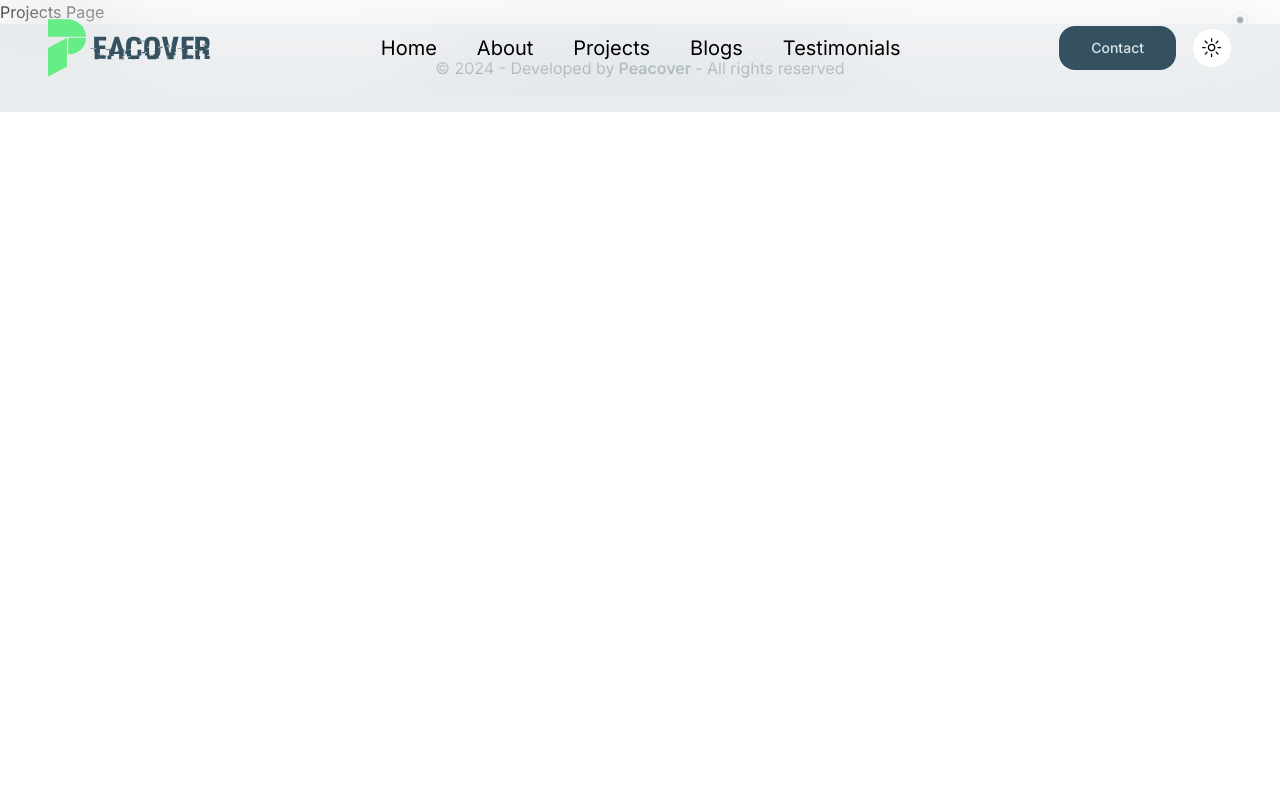
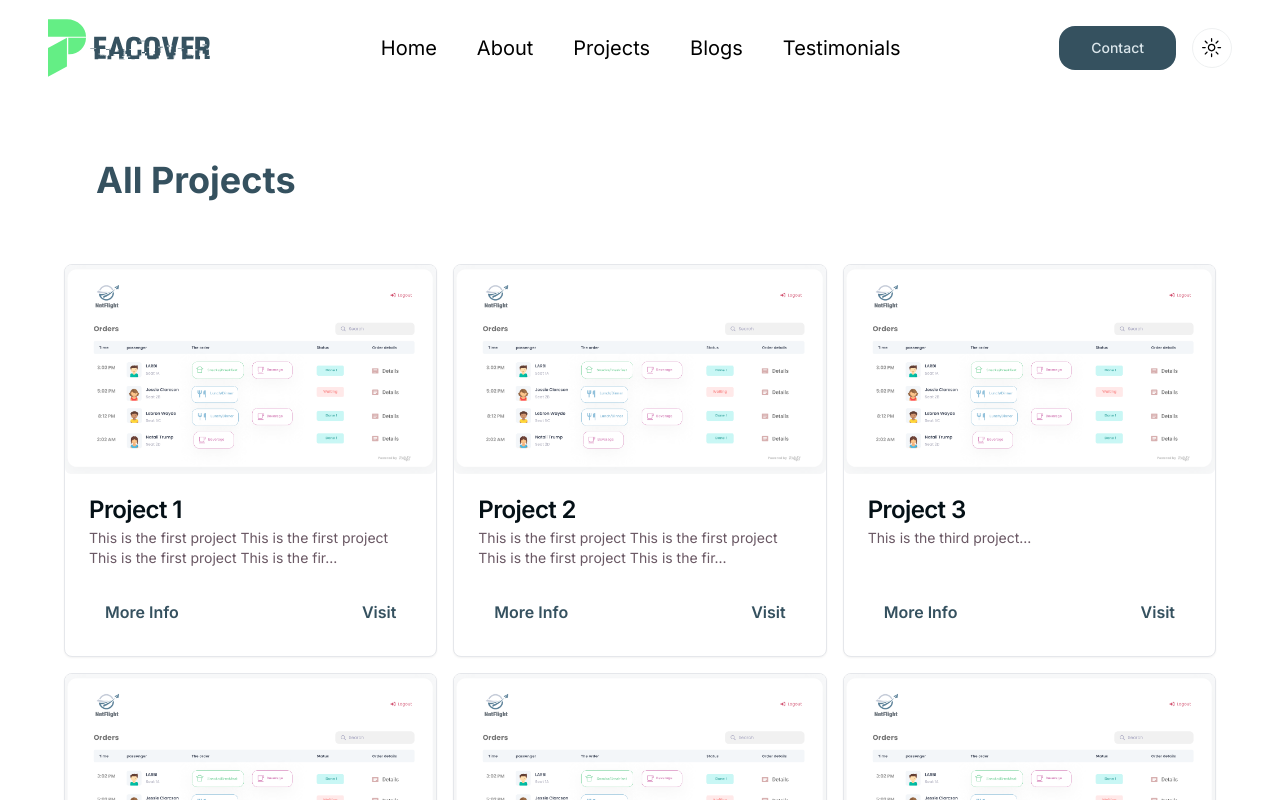
Before and after one commit to peacover/portfolio, a Next.js app: page /projects in a window 1280 px wide. Shown: the top 800 px of the page. Built offline with nearby package versions, Linux system fonts and the light colour scheme.

Commit message:
added all projects and all blogs page

```diff
--- a/src/app/blogs/page.tsx
+++ b/src/app/blogs/page.tsx
@@ -1,7 +1,12 @@
+import ListBlogs from "@/components/Blogs/ListBlogs";
+
 const blog = () => {
   return (
-    <div>
-      <h1>Blog Page</h1>
+    <div className="lg:container my-[8rem]">
+      <h1 className="font-bold text-primary text-4xl m-[4rem] pt-[2rem] dark:text-white">
+        All Blogs
+      </h1>
+      <ListBlogs path="Blogs" />
     </div>
   );
 };
--- a/src/app/layout.tsx
+++ b/src/app/layout.tsx
@@ -42,8 +42,8 @@ export default function RootLayout({
           disableTransitionOnChange
         >
           <Navbar />
-          <TracingBeam>{children}</TracingBeam>
-          {/* {children} */}
+          {/* <TracingBeam>{children}</TracingBeam> */}
+          {children}
           <ScrollToTopButton />
           <Footer />
         </ThemeProvider>
--- a/src/app/projects/page.tsx
+++ b/src/app/projects/page.tsx
@@ -1,8 +1,14 @@
+import ListProjects from "@/components/Projects/ListProjects";
+
 const projects = () => {
   return (
-    <div>
-      <h1>Projects Page</h1>
+    <div className="lg:container my-[8rem]">
+      <h1 className="font-bold text-primary text-4xl m-[4rem] pt-[2rem] dark:text-white">
+        All Projects
+      </h1>
+      <ListProjects path="Projects" />
     </div>
+
   );
 };
 
--- a/src/components/Blogs/ListBlogs.tsx
+++ b/src/components/Blogs/ListBlogs.tsx
@@ -15,6 +15,7 @@ const ListBlogs = ({ path }: TBlogPath) => {
         })}
       </div>
       <div className="flex justify-center">
+        {path === "Home" && (
           <Button
             asChild
             className="p-5 mt-14 text-secondary text-white dark:text-black text-md bg-accent rounded-full"
@@ -25,6 +26,7 @@ const ListBlogs = ({ path }: TBlogPath) => {
               <FaArrowRightLong className="inline ml-2" />
             </Link>
           </Button>
+        )}
       </div>
     </>
   );
--- a/src/components/Contact/CardContact.tsx
+++ b/src/components/Contact/CardContact.tsx
@@ -26,8 +26,7 @@ const ContactCard = () => {
             Feel free to contact me
           </h2>
         </CardHeader>
-        <CardContent>
-          <div className="">
+        <CardContent className="text-black">
           <div className="space-y-4">
             <div className="grid grid-cols-1 gap-4 md:grid-cols-2">
               <div className="space-y-2">
@@ -53,7 +52,6 @@ const ContactCard = () => {
             </div>
             <Button>Send message</Button>
           </div>
-          </div>
         </CardContent>
       </Card>
     </div>
--- a/src/components/Footer/Footer.tsx
+++ b/src/components/Footer/Footer.tsx
@@ -4,7 +4,7 @@ import Link from "next/link";
 const Footer = () => {
   return (
     <footer>
-      <div className="bg-primary/10 py-8 bottom-0 w-full">
+      <div className="bg-primary/10 dark:bg-secondary/60 py-8 bottom-0 w-full">
         <p className="text-center text-primary dark:text-white">
           © 2024 - Developed by
           <span className="font-semibold"> Peacover </span>- All rights reserved
--- a/src/components/Home/ContactSection.tsx
+++ b/src/components/Home/ContactSection.tsx
@@ -3,7 +3,11 @@ import SectionWrapper from "../utils/SectionWrapper";
 
 const ContactSection = () => {
   return (
-    <SectionWrapper title="Contact" className="bg-primary-foreground">
+    <SectionWrapper
+      id="contact"
+      title="Contact"
+      className="bg-primary-foreground"
+    >
       <ContactCard />
     </SectionWrapper>
   );
--- a/src/components/Navbar/Navbar.tsx
+++ b/src/components/Navbar/Navbar.tsx
@@ -22,7 +22,7 @@ const Navbar = () => {
   }, []);
   if (!mounted) return <></>;
   return (
-    <div className="py-2 px-4 md:px-8 fixed top-0 left-0 right-0 z-10 backdrop-blur-2xl dark:bg-secondary/65">
+    <nav className="py-2 px-4 md:px-8 fixed top-0 left-0 right-0 z-10 backdrop-blur-2xl dark:bg-secondary/65">
       <div className="flex justify-between items-center md:px-4">
         {!isNavbarOpen && (
           <Link href="/">
@@ -71,7 +71,7 @@ const Navbar = () => {
             )}
             onClick={(e) => e.preventDefault()}
           >
-            <Link href="/contact" legacyBehavior passHref>
+            <Link href="/#contact" legacyBehavior passHref>
               Contact
             </Link>
           </Button>
@@ -97,7 +97,7 @@ const Navbar = () => {
           </div>
         </div>
       </div>
-    </div>
+    </nav>
   );
 };
 
--- a/src/components/Projects/ListProjects.tsx
+++ b/src/components/Projects/ListProjects.tsx
@@ -14,6 +14,7 @@ const ListProjects = ({ path }: TProjectPath) => {
           return <CardProject key={index} project={project} />;
         })}
       </div>
+      {path === "Home" && (
         <div className="flex justify-center">
           <Button
             asChild
@@ -26,6 +27,7 @@ const ListProjects = ({ path }: TProjectPath) => {
             </Link>
           </Button>
         </div>
+      )}
     </>
   );
 };
--- a/src/components/utils/SectionWrapper.tsx
+++ b/src/components/utils/SectionWrapper.tsx
@@ -4,15 +4,17 @@ interface SectionWrapperProps {
   title: string;
   children: React.ReactNode;
   className?: string;
+  id?: string;
 }
 
 const SectionWrapper = ({
+  id,
   title,
   children,
   className,
 }: SectionWrapperProps) => {
   return (
-    <section className={cn("py-[5rem]", className)}>
+    <section id={id} className={cn("py-[5rem]", className)}>
       <h1 className="text-5xl font-bold text-primary flex justify-center items-center mb-[5rem]">
         {title}
       </h1>
--- a/src/components/utils/infinite-moving-cards.tsx
+++ b/src/components/utils/infinite-moving-cards.tsx
@@ -71,7 +71,7 @@ export const InfiniteMovingCards = ({
     <div
       ref={containerRef}
       className={cn(
-        "scroller relative z-2  max-w-7xl overflow-hidden  [mask-image:linear-gradient(to_right,transparent,white_20%,white_80%,transparent)]",
+        "scroller relative z-2 max-w-7xl overflow-hidden [mask-image:linear-gradient(to_right,transparent,white_20%,white_80%,transparent)]",
         className
       )}
     >
@@ -79,7 +79,7 @@ export const InfiniteMovingCards = ({
         ref={scrollerRef}
         className={cn(
           " flex min-w-full shrink-0 gap-4 py-4 w-max flex-nowrap",
-          start && "animate-scroll ",
+          start && "animate-scroll",
           pauseOnHover && "hover:[animation-play-state:paused]"
         )}
       >
--- a/src/components/utils/tracing-beam.tsx
+++ b/src/components/utils/tracing-beam.tsx
@@ -51,7 +51,7 @@ export const TracingBeam = ({
       ref={ref}
       className={cn("relative w-full mx-auto h-full", className)}
     >
-      <div className="absolute -right-1 md:-right-30 pr-9 top-3">
+      <div className="absolute -right-1 md:-right-30 pr-9 top-3 hidden lg:block">
         <motion.div
           transition={{
             duration: 0.2,
```
Lines whose indentation alone changed are shown as unchanged.
